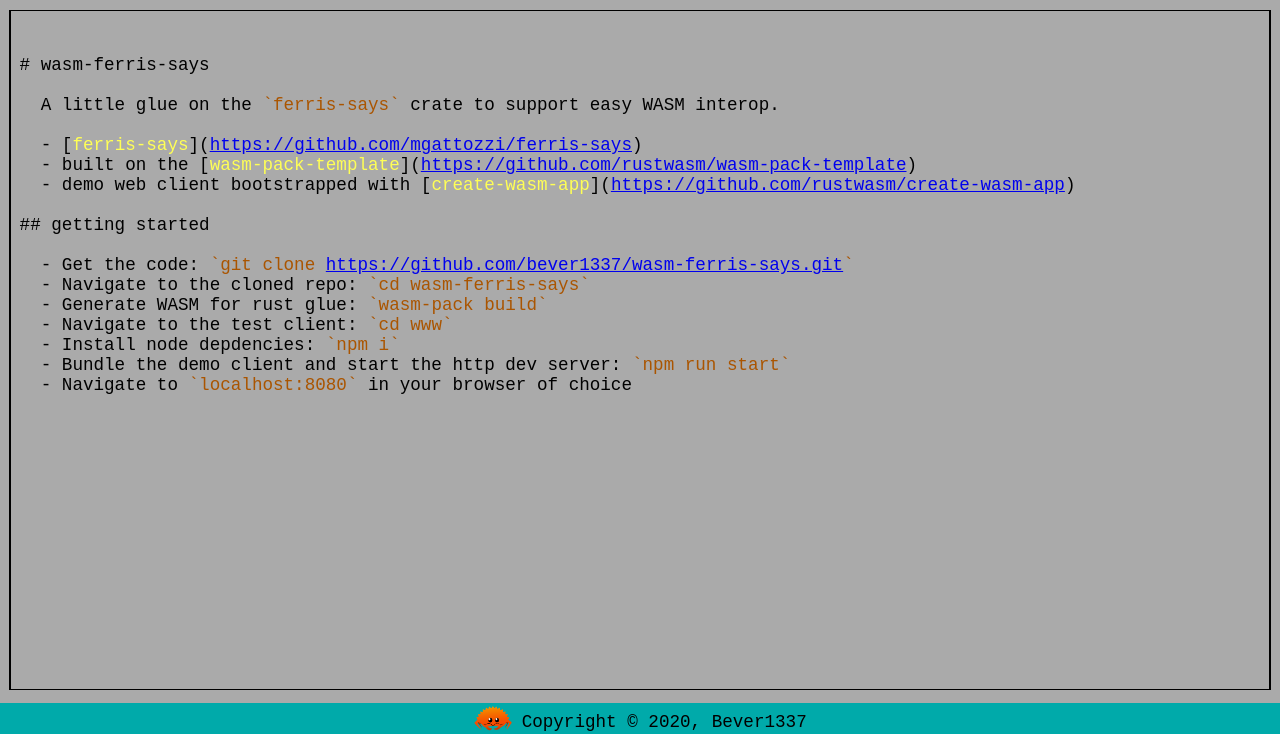
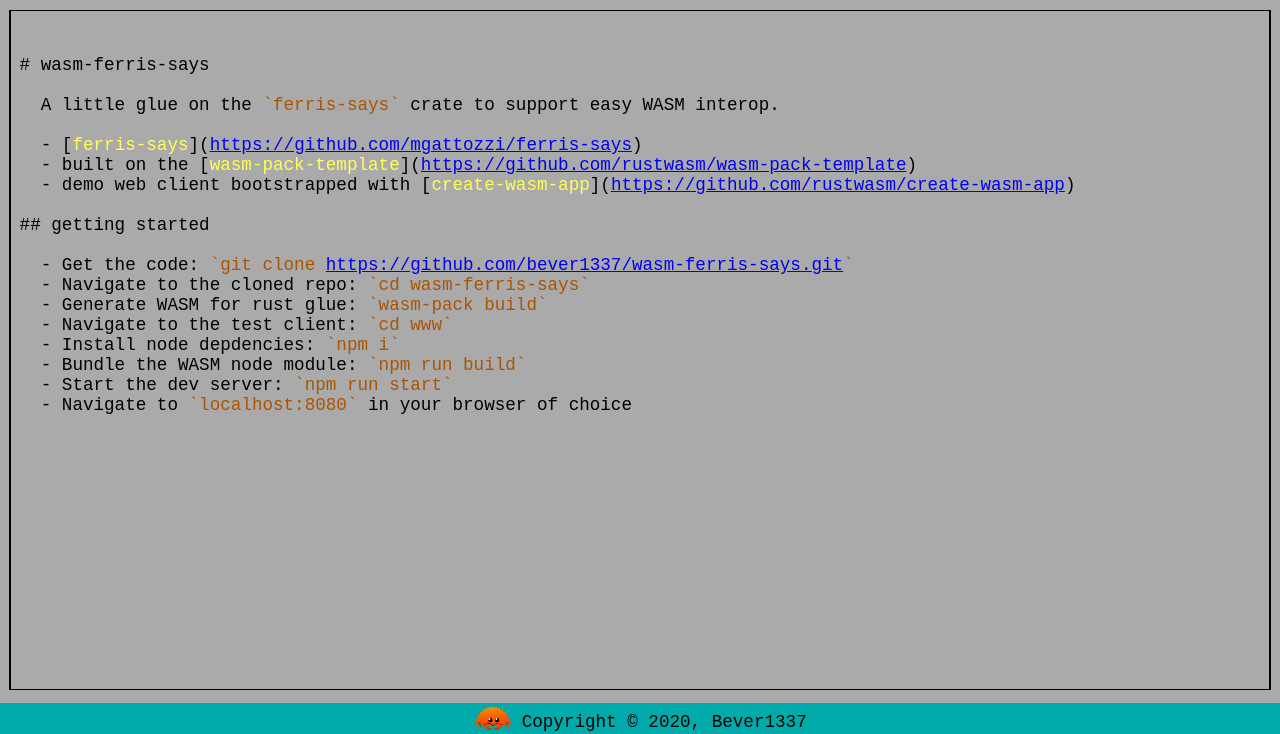
Before and after one commit to bever1337/wasm-ferris-says, a plain HTML site: page docs/readme/index.html in a window 1280 px wide. Shown: the part 66-800 px from the top of the page. Drawn offline with Linux system fonts and the light colour scheme.

Commit message:
Updates instructions for static site build

```diff
--- a/docs/readme/index.html
+++ b/docs/readme/index.html
@@ -38,7 +38,8 @@
   - Generate WASM for rust glue: <span class="tick-marks">`wasm-pack build`</span>
   - Navigate to the test client: <span class="tick-marks">`cd www`</span>
   - Install node depdencies: <span class="tick-marks">`npm i`</span>
-  - Bundle the demo client and start the http dev server: <span class="tick-marks">`npm run start`</span>
+  - Bundle the WASM node module: <span class="tick-marks">`npm run build`</span>
+  - Start the dev server: <span class="tick-marks">`npm run start`</span>
   - Navigate to <span class="tick-marks">`localhost:8080`</span> in your browser of choice</pre>
       </section>
     </main>
--- a/www/package.json
+++ b/www/package.json
@@ -8,8 +8,8 @@
   },
   "scripts": {
     "build": "webpack --config webpack.config.js",
-    "run": "es-dev-server",
-    "start": "webpack-dev-server"
+    "start": "es-dev-server",
+    "_start": "webpack-dev-server"
   },
   "repository": {
     "type": "git",
```
Also changed, not shown: README.md.
